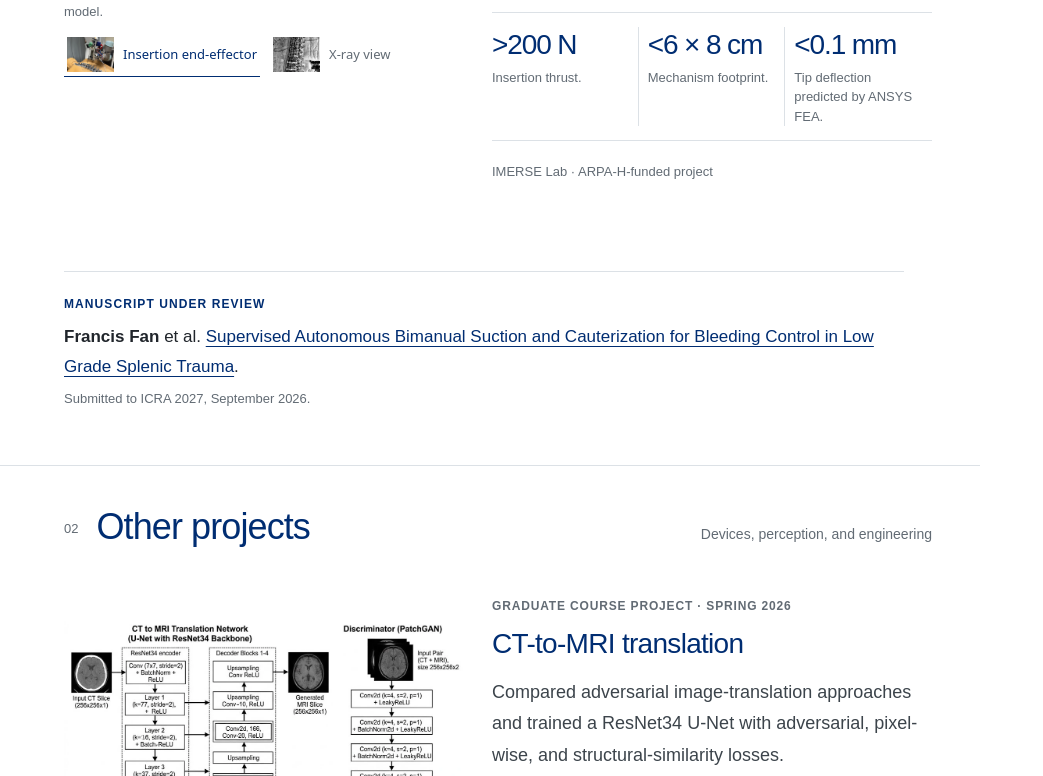
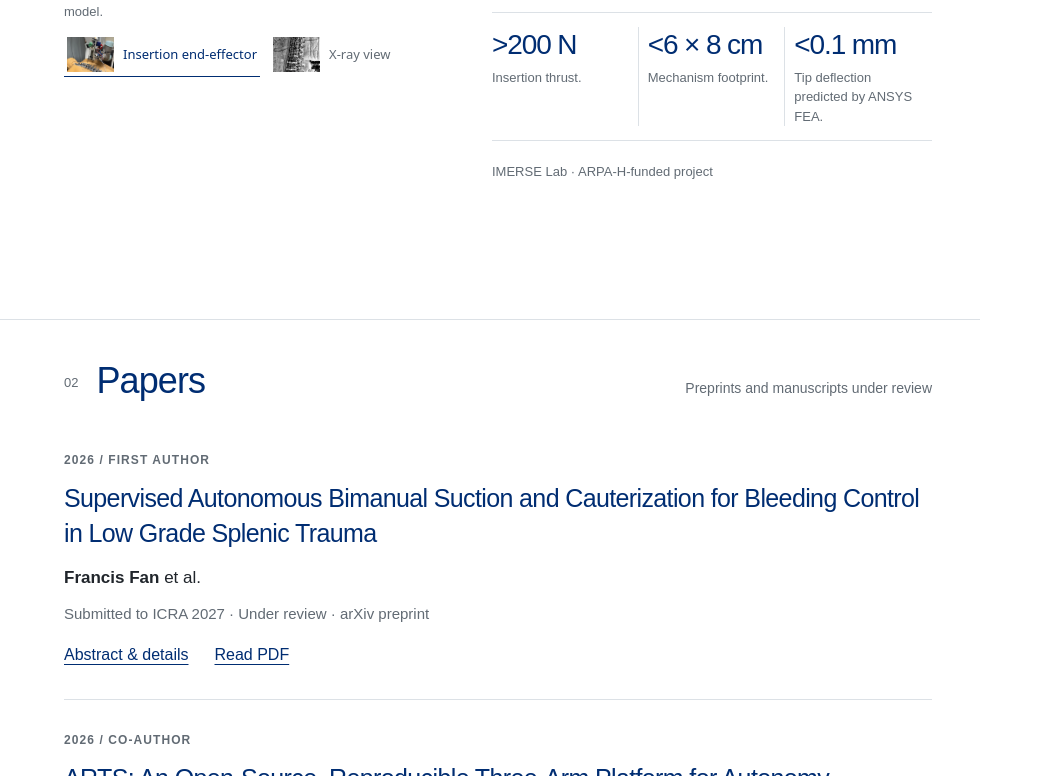
Before and after one commit to Francisthe1/Francisthe1.github.io, a plain HTML site: page index.html in a window 1280 px wide. Shown: the part 2024-2800 px from the top of the page, without its empty margins (0-1043 px from the left). Drawn offline with Linux system fonts and the light colour scheme.

Commit message:
Add Papers section and public ORCID profile

```diff
--- a/design.css
+++ b/design.css
@@ -51,3 +51,7 @@ h1{font-size:clamp(48px,5vw,70px)}h2{font-size:36px}h3,.small-project h3{font-si
 .topbar .contact a:hover .contact-label,.topbar .contact a:focus-visible .contact-label{opacity:1}
 @media(hover:none){.topbar .contact a{width:auto;padding-right:14px}.contact-label{opacity:1;padding-right:0}.topbar .contact a:hover{width:auto;transform:none}}
 @media(prefers-reduced-motion:reduce){.topbar .contact a,.contact-label{transition:none}.topbar .contact a:hover,.topbar .contact a:focus-visible{transform:none}}
+
+#papers .section-heading h2:before{content:'02'}#projects .section-heading h2:before{content:'03'}
+.paper-entry{padding:0 0 30px;margin-bottom:30px;border-bottom:1px solid #dce1e6;max-width:960px}.paper-entry:last-child{border-bottom:0;margin-bottom:0;padding-bottom:0}.paper-entry h3{font-size:25px;line-height:1.4;margin:0 0 12px}.paper-entry h3 a{text-decoration:none}.paper-entry h3 a:hover{text-decoration:underline}.paper-authors{font-size:17px;margin-bottom:8px}.paper-status{font-size:15px;color:#626b74;margin-bottom:14px}.paper-links{display:flex;gap:26px;flex-wrap:wrap;font-size:16px}.paper-entry .eyebrow{margin-bottom:10px}
+@media(max-width:800px){.paper-entry h3{font-size:23px}}
--- a/index.html
+++ b/index.html
@@ -15,8 +15,8 @@
 <a class="skip" href="#main">Skip to content</a>
 <header class="topbar wrap">
   <a class="wordmark" href="#">Francis Fan</a>
-  <div class="contact"><a href="mailto:sfan29@jh.edu" aria-label="Email"><span class="contact-symbol" aria-hidden="true">@</span><span class="contact-label" aria-hidden="true">Email</span></a><a href="https://github.com/Francisthe1" aria-label="GitHub"><span class="contact-symbol" aria-hidden="true">GH</span><span class="contact-label" aria-hidden="true">GitHub</span></a><a href="https://www.linkedin.com/in/francis-fan-aa152a21a/" aria-label="LinkedIn"><span class="contact-symbol" aria-hidden="true">in</span><span class="contact-label" aria-hidden="true">LinkedIn</span></a><a href="Francis_Fan_CV.pdf" aria-label="View CV"><span class="contact-symbol" aria-hidden="true">CV</span><span class="contact-label" aria-hidden="true">View CV</span></a></div>
-  <nav aria-label="Main navigation"><a href="#research">Research</a><a href="#projects">Projects</a><a href="#background">Background</a><a href="Francis_Fan_CV.pdf">CV <span aria-hidden="true">↗</span></a></nav>
+  <div class="contact"><a href="mailto:sfan29@jh.edu" aria-label="Email"><span class="contact-symbol" aria-hidden="true">@</span><span class="contact-label" aria-hidden="true">Email</span></a><a href="https://github.com/Francisthe1" aria-label="GitHub"><span class="contact-symbol" aria-hidden="true">GH</span><span class="contact-label" aria-hidden="true">GitHub</span></a><a href="https://www.linkedin.com/in/francis-fan-aa152a21a/" aria-label="LinkedIn"><span class="contact-symbol" aria-hidden="true">in</span><span class="contact-label" aria-hidden="true">LinkedIn</span></a><a href="Francis_Fan_CV.pdf" aria-label="View CV"><span class="contact-symbol" aria-hidden="true">CV</span><span class="contact-label" aria-hidden="true">View CV</span></a><a href="https://orcid.org/0009-0008-6983-7577" aria-label="ORCID"><span class="contact-symbol" aria-hidden="true">iD</span><span class="contact-label" aria-hidden="true">ORCID</span></a></div>
+  <nav aria-label="Main navigation"><a href="#research">Research</a><a href="#papers">Papers</a><a href="#projects">Projects</a><a href="#background">Background</a><a href="Francis_Fan_CV.pdf">CV <span aria-hidden="true">↗</span></a></nav>
 </header>
 <main id="main">
   <section class="intro wrap">
@@ -66,7 +66,24 @@
       </figure>
       <div class="project-copy"><p class="eyebrow">Medical robot development</p><h3>Robotic vertebroplasty</h3><p>I designed, manufactured, and tested a UR-mounted cannula-insertion end-effector for semi-autonomous vertebroplasty. A quasi-radiolucent modular structure and synchronized drivetrain geometry reduce obstruction during fluoroscopic imaging.</p><p>The project combines mechanical packaging, structural analysis, manufacturing, and bench testing.</p><dl class="results"><div><dt>&gt;200 N</dt><dd>Insertion thrust.</dd></div><div><dt>&lt;6 &times; 8 cm</dt><dd>Mechanism footprint.</dd></div><div><dt>&lt;0.1 mm</dt><dd>Tip deflection predicted by ANSYS FEA.</dd></div></dl><p class="fine">IMERSE Lab · ARPA-H-funded project</p></div>
     </article>
-    <div class="manuscript"><p class="small-label">Manuscript under review</p><p><strong>Francis Fan</strong> et al. <a href="https://arxiv.org/abs/2611.00237">Supervised Autonomous Bimanual Suction and Cauterization for Bleeding Control in Low Grade Splenic Trauma</a>.</p><p class="fine">Submitted to ICRA 2027, September 2026.</p></div>
+  </section>
+
+  <section class="wrap section" id="papers" aria-labelledby="papers-heading">
+    <div class="section-heading"><h2 id="papers-heading">Papers</h2><p>Preprints and manuscripts under review</p></div>
+    <article class="paper-entry">
+      <p class="eyebrow">2026 / First author</p>
+      <h3><a href="https://arxiv.org/abs/2611.00237">Supervised Autonomous Bimanual Suction and Cauterization for Bleeding Control in Low Grade Splenic Trauma</a></h3>
+      <p class="paper-authors"><strong>Francis Fan</strong> et al.</p>
+      <p class="paper-status">Submitted to ICRA 2027 &middot; Under review &middot; arXiv preprint</p>
+      <div class="paper-links"><a href="https://arxiv.org/abs/2611.00237">Abstract &amp; details</a><a href="https://arxiv.org/pdf/2611.00237">Read PDF</a></div>
+    </article>
+    <article class="paper-entry">
+      <p class="eyebrow">2026 / Co-author</p>
+      <h3><a href="https://arxiv.org/abs/2611.15135">ARTS: An Open-Source, Reproducible Three-Arm Platform for Autonomy Research in Minimally Invasive Surgery</a></h3>
+      <p class="paper-authors">Jiawei Ge et al. &middot; <strong>Francis Fan</strong>, co-author</p>
+      <p class="paper-status">Submitted to ISMR 2027 &middot; arXiv preprint</p>
+      <div class="paper-links"><a href="https://arxiv.org/abs/2611.15135">Abstract &amp; details</a><a href="https://arxiv.org/pdf/2611.15135">Read PDF</a></div>
+    </article>
   </section>
 
   <section class="wrap section" id="projects"><div class="section-heading"><h2>Other projects</h2><p>Devices, perception, and engineering</p></div>
```
